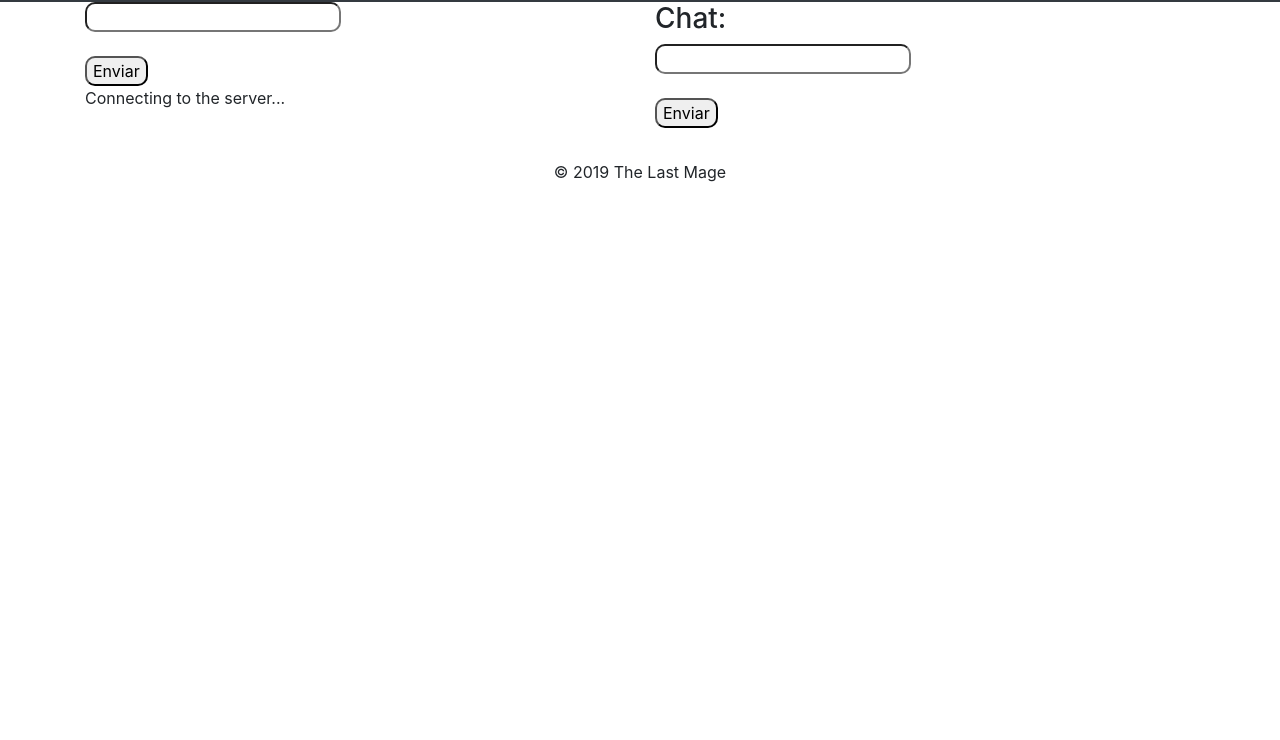
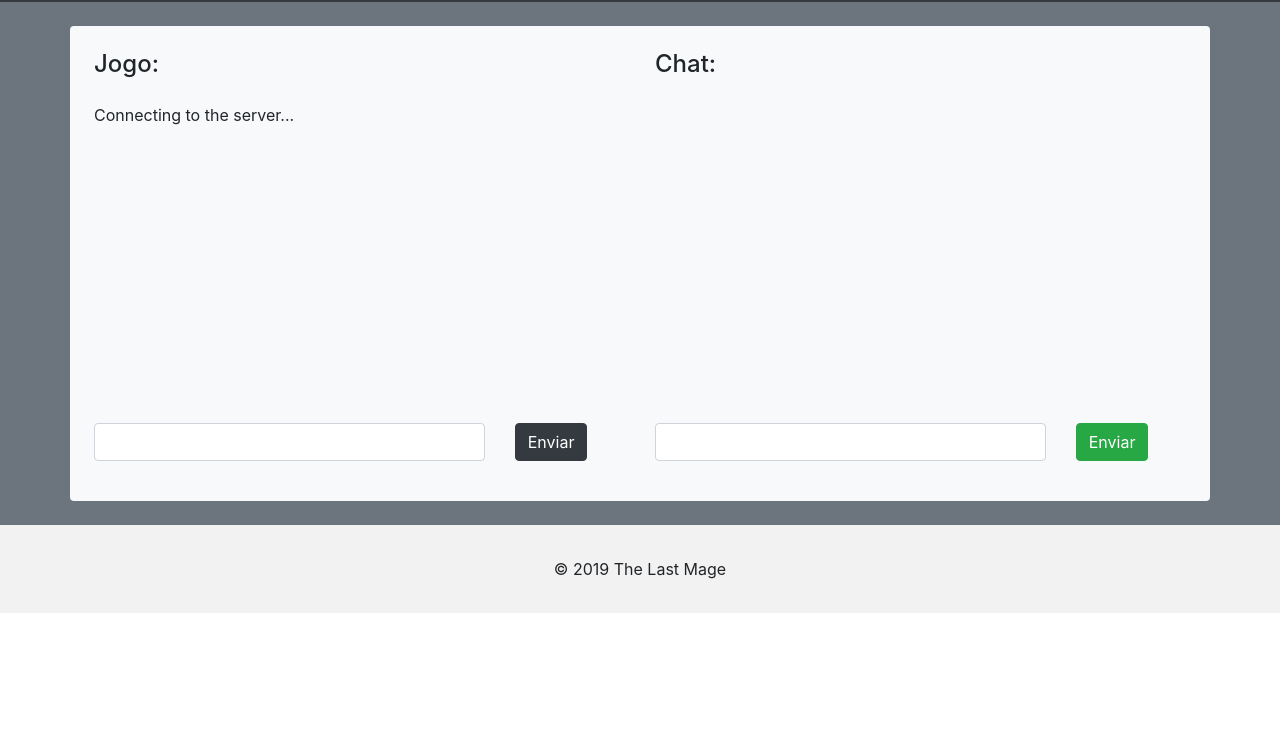
Before and after one commit to JhonnyBn/TheLastMage, a website: page client-web/public_front/index.html in a window 1280 px wide. Shown: the part 60-800 px from the top of the page. Drawn offline with nearby package versions, Linux system fonts and the light colour scheme; no server answers.

Commit message:
front upgrade no cliente-navegador

```diff
--- a/client-web/public_front/index.html
+++ b/client-web/public_front/index.html
@@ -27,25 +27,40 @@
 <body>
   <nav class="navbar navbar-dark bg-dark navbar-expand-sm">
     <div class="navbar-header">
-      <h2>The Last Mage</h2>
+      <h2 class="titulo">The Last Mage</h2>
     </div>
   </nav>
-  <div class="container">
+  <div class="container-fluid bg-secondary text-center py-4">
+    <div class="container bg-light rounded text-left p-4">
       <div class="row">
         <div class="col game">
+          <h4>Jogo:</h4>
+          <div class="saida py-3" id="saida">Connecting to the server...</div>
           <form action="javascript:enviar();">
-          <input type="text" id="entrada" /><br /><br />
-          <input type="submit" value="Enviar" />
+            <div class="py-3 row">
+              <div class="col-9">
+                <input class="form-control" type="text" id="entrada" />
+              </div>
+              <div class="col-3">
+                <input class="btn btn-dark" type="submit" value="Enviar" />
+              </div>
+            </div>
           </form>
-        <div id="saida">Connecting to the server...</div>
         </div>
         <div class="col chat">
+          <h4>Chat:</h4>
+          <div class="saida" id="saidaChat"></div>
           <form action="javascript:enviarChat();">
-          <h3>Chat:</h3>
-          <input type="text" id="chatEntrada" /><br /><br />
-          <input type="submit" value="Enviar" />
+            <div class="py-3 row">
+                <div class="col-9">
+                  <input class="form-control" type="text" id="chatEntrada" />
+                </div>
+                <div class="col-3">
+                  <input class="btn btn-success" type="submit" value="Enviar" />
+                </div>
+            </div>
           </form>
-        <div id="saidaChat"></div>
+        </div>
       </div>
     </div>
   </div>
@@ -56,5 +71,4 @@
     </footer>
 </body>
 
-
 </html>
--- a/client-web/public_front/logic/main.js
+++ b/client-web/public_front/logic/main.js
@@ -43,7 +43,8 @@ function enviar() {
 }
 
 function enviarChat() {
-    let line = document.getElementById("chatEntrada").value;
+    let input = document.getElementById("chatEntrada");
+    let line = input.value;
 
     if (name == "") {
         alert("Please inform your name before joining the chat.")
@@ -52,12 +53,14 @@ function enviarChat() {
 
     socket.send(`chat ${name} ${line}`);
 
+    input.value = "";
 }
 
 function printMsg(msg) {
     let output = document.getElementById("saida");
     output.innerHTML =
         output.innerHTML + "<br>" + msg.replace(/\n/g, "<br>");
+    output.scrollTop = output.scrollHeight
 }
 
 function printChatOtherUser(msg) {
@@ -67,6 +70,7 @@ function printChatOtherUser(msg) {
     msgValue = msgValue.join(" ")
     output.innerHTML =
         output.innerHTML + `<div class="container containerChat darker" style="text-align: left">${msgValue.replace(/\n/g, "<br>")}<div>`;
+    output.scrollTop = output.scrollHeight
 }
 
 function printChatToUser(msg) {
@@ -76,4 +80,5 @@ function printChatToUser(msg) {
     msgValue = msgValue.join(" ")
     output.innerHTML =
         output.innerHTML + `<div class="container containerChat" style="text-align: right">${msgValue.replace(/\n/g, "<br>")}<div>`;
+    output.scrollTop = output.scrollHeight
 }
--- a/client-web/public_front/style/main.css
+++ b/client-web/public_front/style/main.css
@@ -1,10 +1,10 @@
-body{
-  background-color: #f7f7f7;
+.titulo {
+	color: gainsboro;
 }
 
-input{
-  border-radius: 10px;
-  text-align: end;
+.saida {
+	height: 40vh;
+	overflow-y: scroll;
 }
 
 /* Chat containers */
@@ -21,3 +21,7 @@ input{
 	border-color: #ccc;
 	background-color: #ddd;
 }
+
+footer {
+	background-color: #f2f2f2; /* Cinza */
+}
```
Lines whose indentation alone changed are shown as unchanged.
